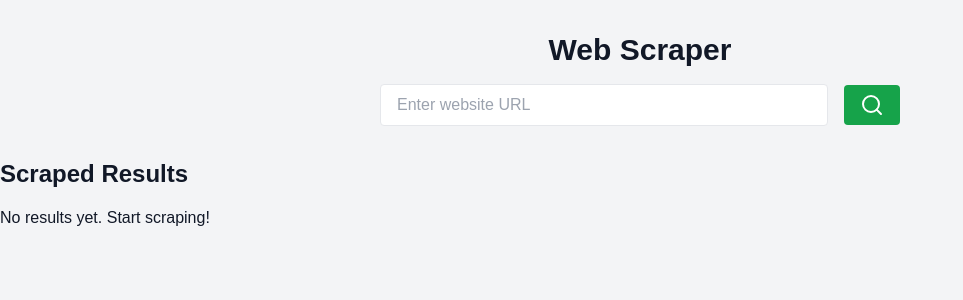
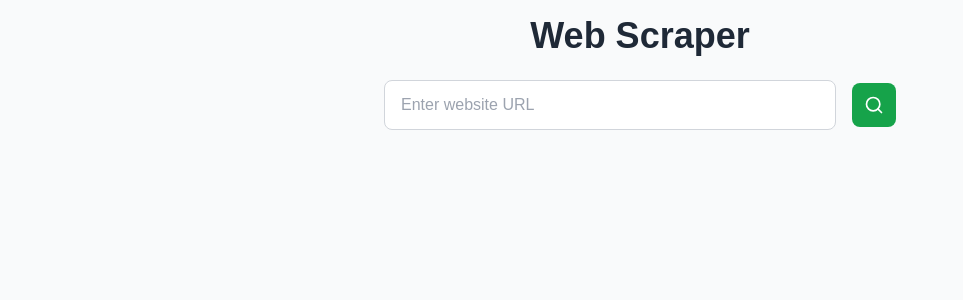
Before and after one commit to anandspaces/next-job-scraper, a Next.js app: page /components/scraper in a window 1280 px wide. Shown: the top 300 px of the page, without its empty margins (0-963 px from the left). Built offline with nearby package versions, Linux system fonts and the light colour scheme.

Commit message:
enhanced UI

```diff
--- a/src/app/components/scraper/components/ScraperForm.jsx
+++ b/src/app/components/scraper/components/ScraperForm.jsx
@@ -11,17 +11,23 @@ export default function ScraperForm({ onScrape }) {
   };
 
   return (
-    <form onSubmit={handleSubmit} className="flex items-center justify-center gap-4">
+    <form
+      onSubmit={handleSubmit}
+      className="w-full max-w-lg flex items-center gap-4 mb-8"
+    >
       <input
         type="url"
         placeholder="Enter website URL"
         value={url}
         onChange={(e) => setUrl(e.target.value)}
-        className="px-4 py-2 w-full max-w-md border rounded"
+        className="px-4 py-3 w-full rounded-lg border border-gray-300 focus:outline-none focus:border-blue-400 transition"
         required
       />
-      <button type="submit" className="bg-green-600 text-white px-4 py-2 rounded hover:bg-green-700 transition">
-         <Search />
+      <button
+        type="submit"
+        className="flex items-center justify-center bg-green-600 text-white p-3 rounded-lg hover:bg-green-700 focus:outline-none focus:ring-4 focus:ring-green-300 transition"
+      >
+        <Search className="w-5 h-5" />
       </button>
     </form>
   );
--- a/src/app/components/scraper/components/ScraperResults.jsx
+++ b/src/app/components/scraper/components/ScraperResults.jsx
@@ -1,17 +1,20 @@
+'use client';
+
 export default function ScraperResults({ results }) {
   return (
-    <div className="mt-8">
-      <h2 className="text-2xl font-bold mb-4">Scraped Results</h2>
-      <ul className="list-disc list-inside">
-        {results.length > 0 ? (
-          results.map((item, index) => (
-            <li key={index} className="text-gray-800">
-              {item}
-            </li>
-          ))
-        ) : (
-          <p>No results yet. Start scraping!</p>
-        )}
+    <div className="w-full max-w-3xl mt-4">
+      <h2 className="text-2xl font-semibold text-gray-800 mb-4">
+        Scraped Results:
+      </h2>
+      <ul className="space-y-4">
+        {results.map((result, index) => (
+          <li
+            key={index}
+            className="p-4 bg-white rounded-lg shadow-md hover:shadow-lg transition"
+          >
+            {result}
+          </li>
+        ))}
       </ul>
     </div>
   );
--- a/src/app/components/scraper/page.js
+++ b/src/app/components/scraper/page.js
@@ -17,10 +17,14 @@ export default function ScraperPage() {
   };
 
   return (
-    <div className="container mx-auto py-8">
-      <h1 className="text-3xl font-bold text-center mb-4">Web Scraper</h1>
+    <div className="min-h-screen bg-gray-50 flex flex-col items-center p-4">
+      <h1 className="text-4xl font-bold text-gray-800 text-center mb-6">
+        Web Scraper
+      </h1>
       <ScraperForm onScrape={handleScrape} />
-      <ScraperResults results={results} />
+      {results.length > 0 && (
+        <ScraperResults results={results} />
+      )}
     </div>
   );
 }
--- a/src/app/page.js
+++ b/src/app/page.js
@@ -2,10 +2,12 @@ import Link from 'next/link';
 
 export default function HomePage() {
   return (
-    <main className="flex flex-col items-center justify-center min-h-screen">
-      <h1 className="text-4xl font-bold">Web Scraper App</h1>
-      <Link href="/components/scraper">
-        <button className="mt-4 px-4 py-2 bg-green-600 text-white rounded hover:bg-green-700 transition">
+    <main className="flex flex-col items-center justify-center min-h-screen bg-gray-100 p-4">
+      <h1 className="text-4xl font-extrabold text-gray-800 text-center mb-6">
+        Welcome to the Job Scraper App
+      </h1>
+      <Link href="/scraper">
+        <button className="px-6 py-3 bg-green-600 text-white rounded-lg shadow-lg hover:bg-green-700 focus:outline-none focus:ring-4 focus:ring-blue-300 transition">
           Start Scraping
         </button>
       </Link>
```
